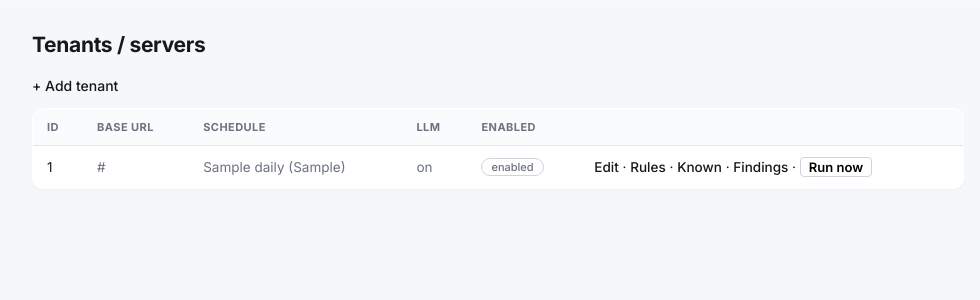
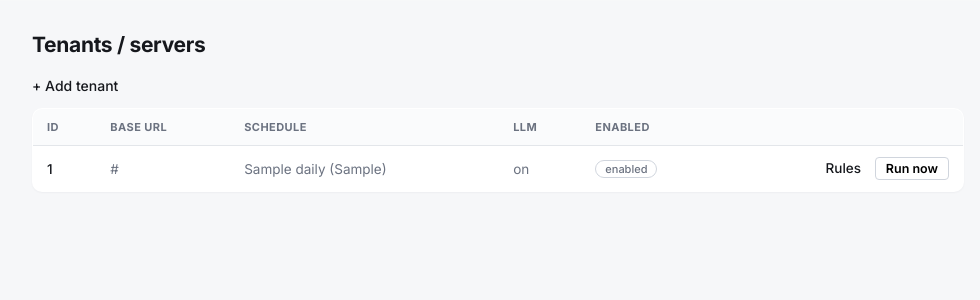
Before and after one commit to Fybre/therefore-log-auditor, a Python web app: template auditor/web/templates/admin_tenants.html in a window 1280 px wide. Shown: the part 56-356 px from the top of the page, without its empty margins (142-1122 px from the left). Run offline with Jinja, Linux system fonts and the light colour scheme; the template is opened without the code that fills it: most values are stand-ins (such as "Sample title", 1, 10 or a date in 2020).

Commit message:
Declutter the tenants/servers admin table
The actions column had five things crammed inline (Edit · Rules · Known ·
Findings · a Run now button), most of them redundant now that the main
dashboard already links tenant names to Findings and has its own Known
activity column. Trimmed to:

- Tenant ID is now the link to Edit (the primary action on this
  config-focused page).
- Actions column keeps just Rules and Run now.
- Findings/Known activity links moved onto the tenant edit page itself
  (under the heading), so they're still one click away once you're
  already looking at a specific tenant, without cluttering the list row.

Co-Authored-By: Claude Sonnet 5 <noreply@anthropic.com>

```diff
--- a/auditor/web/templates/admin_tenant_form.html
+++ b/auditor/web/templates/admin_tenant_form.html
@@ -3,6 +3,12 @@
 {% block content %}
 <p><a class="row-link muted" href="/admin/tenants">&larr; tenants</a></p>
 <h1>{{ "Edit " ~ t if t else "Add tenant" }}</h1>
+{% if t %}
+<p style="margin-top:-12px">
+  <a class="row-link" href="/t/{{ t }}/findings">Findings</a> &middot;
+  <a class="row-link" href="/t/{{ t }}/known">Known activity</a>
+</p>
+{% endif %}
 {% if error %}<p class="error">{{ error }}</p>{% endif %}
 {% if test_result %}
 <p style="color: {{ 'var(--good)' if test_result.ok else 'var(--high)' }}">{{ test_result.message }}</p>
--- a/auditor/web/templates/admin_tenants.html
+++ b/auditor/web/templates/admin_tenants.html
@@ -7,18 +7,15 @@
   <tr><th>ID</th><th>Base URL</th><th>Schedule</th><th>LLM</th><th>Enabled</th><th></th></tr>
   {% for t in tenants %}
   <tr>
-    <td>{{ t.id }}</td>
+    <td><a class="row-link" href="/admin/tenants/{{ t.id }}/edit">{{ t.id }}</a></td>
     <td class="muted">{{ t.base_url }}</td>
     <td class="muted">{{ t.schedule.daily }} ({{ t.display_tz }})</td>
     <td class="muted">{{ "on" if t.llm.enabled else "off" }}</td>
     <td>{% if t.enabled %}<span class="pill">enabled</span>{% else %}<span class="pill">disabled</span>{% endif %}</td>
-    <td>
-      <a class="row-link" href="/admin/tenants/{{ t.id }}/edit">Edit</a> &middot;
-      <a class="row-link" href="/admin/tenants/{{ t.id }}/rules">Rules</a> &middot;
-      <a class="row-link" href="/t/{{ t.id }}/known">Known</a> &middot;
-      <a class="row-link" href="/t/{{ t.id }}/findings">Findings</a> &middot;
-      <form method="post" action="/admin/tenants/{{ t.id }}/run" style="display:inline">
-        <button type="submit" style="background:none;border:1px solid var(--border-strong);border-radius:4px;padding:1px 8px;cursor:pointer;font-size:13px">Run now</button>
+    <td style="text-align:right;white-space:nowrap">
+      <a class="row-link muted" href="/admin/tenants/{{ t.id }}/rules">Rules</a>
+      <form method="post" action="/admin/tenants/{{ t.id }}/run" style="display:inline;margin-left:10px">
+        <button type="submit" style="background:none;border:1px solid var(--border-strong);border-radius:4px;padding:3px 10px;cursor:pointer;font-size:12.5px">Run now</button>
       </form>
     </td>
   </tr>
```
